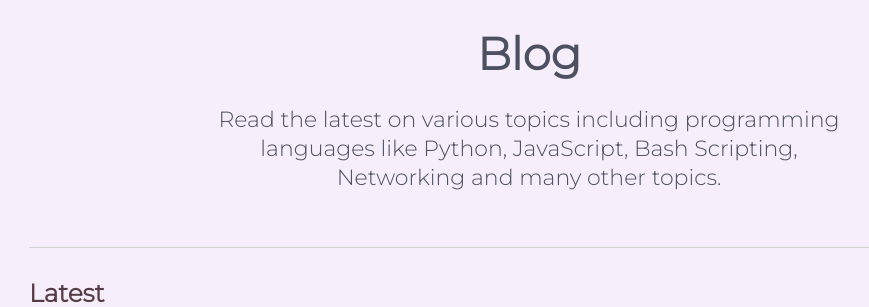
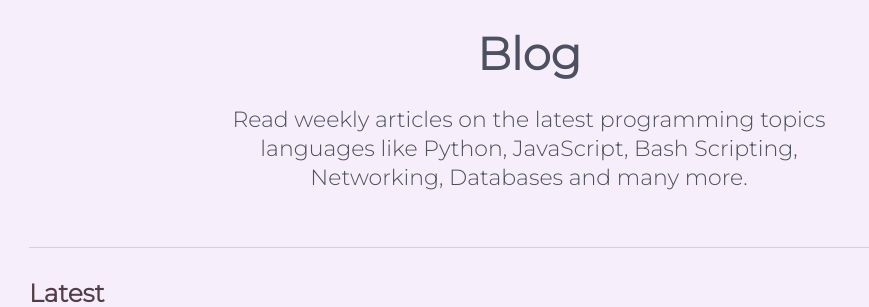
Before and after one commit to sandocodes/personal_portfolio, a Django app: page /blog/ in a window 1280 px wide. Shown: the part 149-456 px from the top of the page, without its empty margins (111-980 px from the left). Run offline with Django 5.2, Linux system fonts and the light colour scheme; data that the repository does not hold is empty; some libraries are stand-ins or nearby versions.

Commit message:
Update blog_section.html

```diff
--- a/portfolio/website/templates/blog_section.html
+++ b/portfolio/website/templates/blog_section.html
@@ -5,7 +5,7 @@
         <!-- blog hero section -->
         <div class="blog_hero">
             <h3 class="blog_title">Blog</h3>
-            <p class="blog_page_description">Read the latest on various topics including programming languages like Python, JavaScript, Bash Scripting, Networking and many other topics.</p>
+            <p class="blog_page_description">Read weekly articles on the latest programming topics languages like Python, JavaScript, Bash Scripting, Networking, Databases and many more.</p>
         </div>
         <div class="articles_">
             <!-- Latest Articles -->
```
